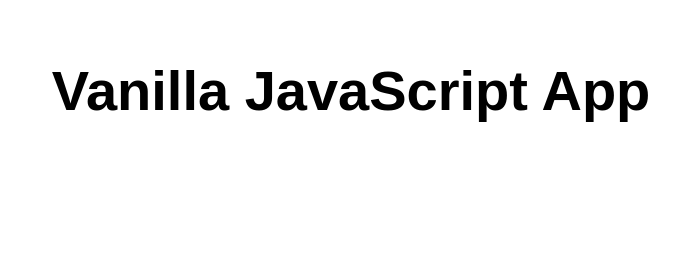
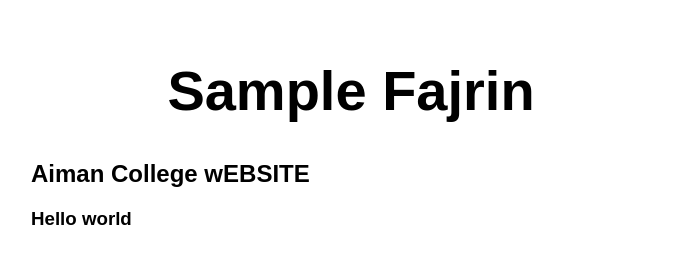
Before and after one commit to fajrinshahin/fajrinj, a website: page src/index.html in a window 1280 px wide. Shown: the whole page, without its empty margins (289-968 px from the left). Drawn offline with Linux system fonts and the light colour scheme.

Commit message:
index.html

```diff
--- a/src/index.html
+++ b/src/index.html
@@ -10,7 +10,9 @@
 
 <body>
   <main>
-    <h1>Vanilla JavaScript App</h1>
+    <h1>Sample Fajrin</h1>
+    <h2>Aiman College wEBSITE</h2>
+    <h3>Hello world</h3>
   </main>
 </body>
 
```
